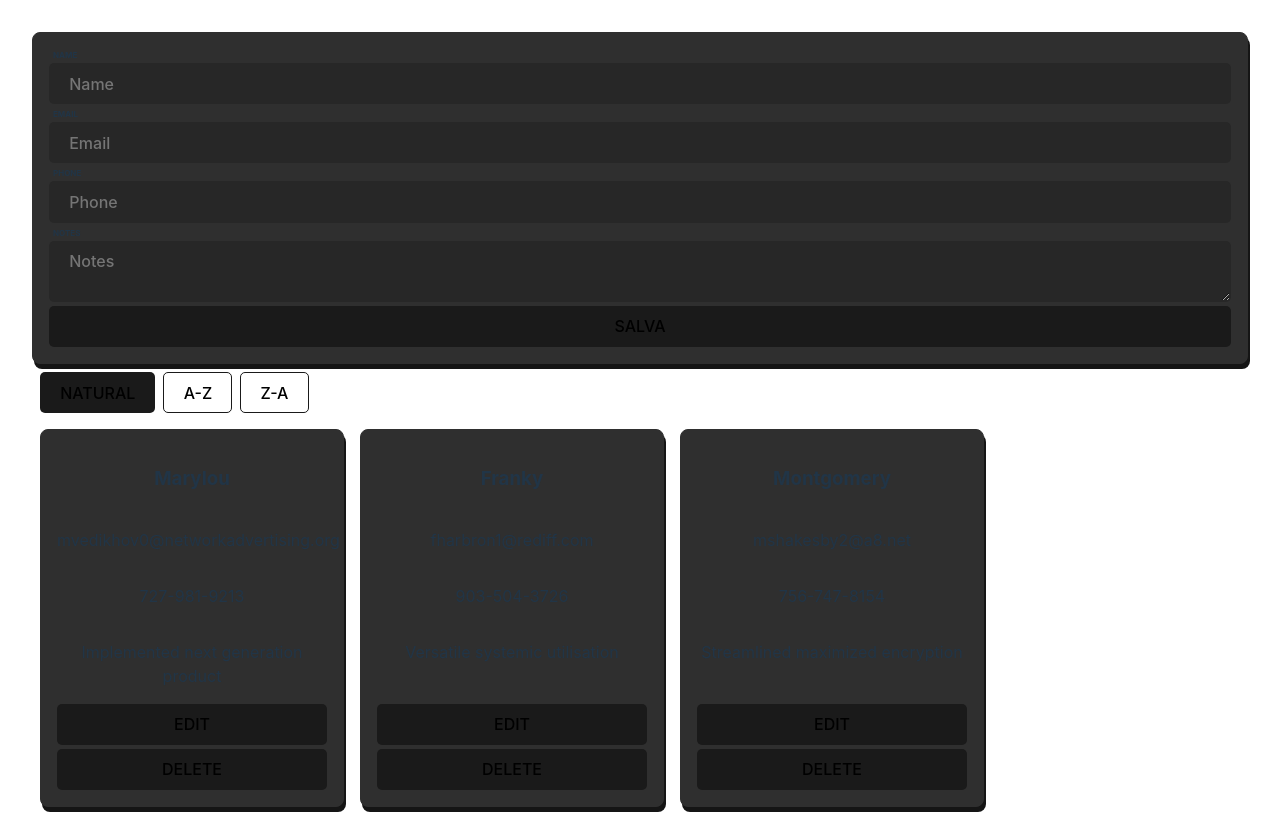
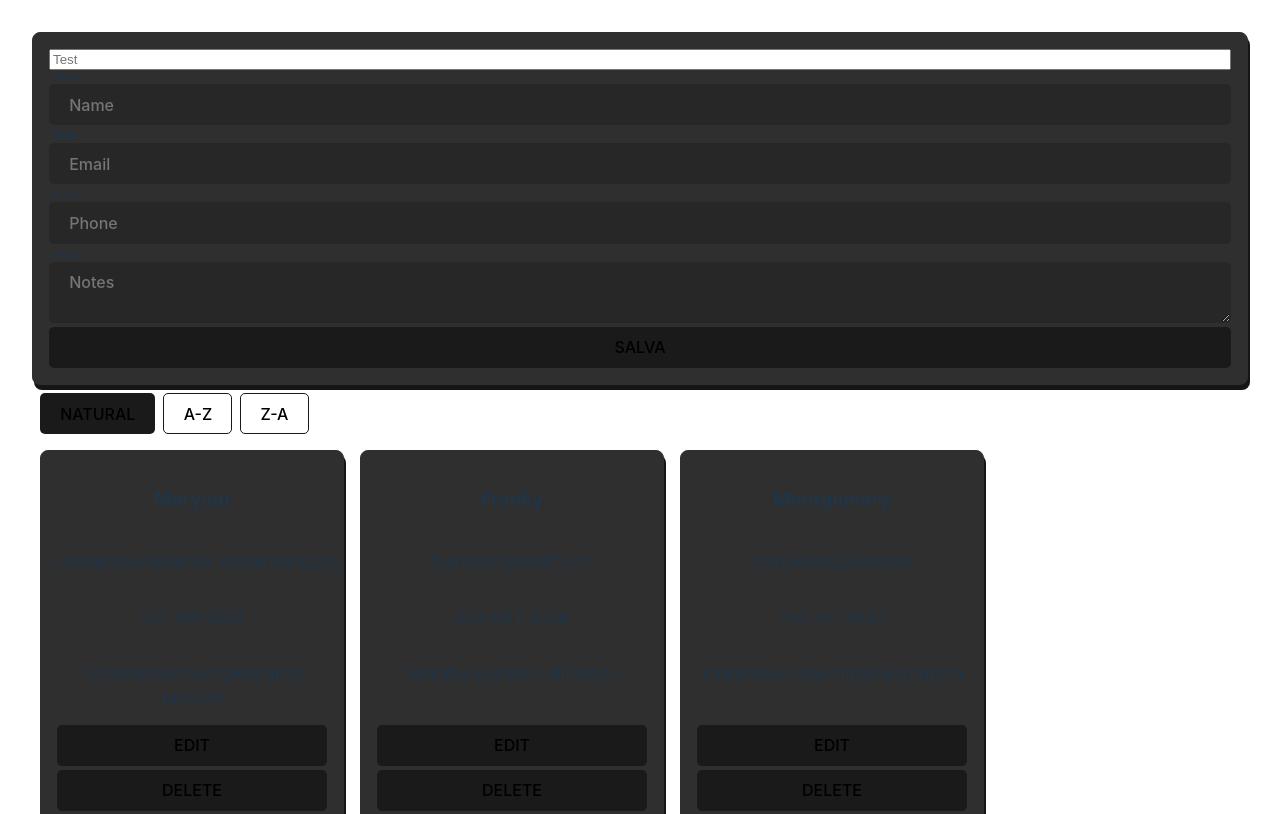
Before and after one commit to FMiscia/react-course, a React (Vite) app: page / in a window 1280 px wide. Shown: the top 814 px of the page. Built offline with nearby package versions, Linux system fonts and the light colour scheme.

Commit message:
Add useRef for HtmlElement

```diff
--- a/src/components/forms/ContactCardForm.tsx
+++ b/src/components/forms/ContactCardForm.tsx
@@ -1,4 +1,4 @@
-import { memo, useState } from 'react'
+import { memo, useRef, useState } from 'react'
 import { ContactModel } from '../../types'
 import { uid } from '../../utils'
 import Button from '../Button'
@@ -14,9 +14,16 @@ function ContactCardFormNoMemo({
     const [email, setEmail] = useState(initialValues?.email ?? '')
     const [phone, setPhone] = useState(initialValues?.phone ?? '')
     const [notes, setNotes] = useState(initialValues?.notes ?? '')
+    const inputRef = useRef<HTMLInputElement>(null)
 
     return (
         <div style={{ display: 'flex', flexDirection: 'column', flex: 1 }}>
+            <input
+                value={name}
+                onChange={(e) => setName(e.target.value)}
+                placeholder="Test"
+                ref={inputRef}
+            />
             <Input
                 value={name}
                 onChange={(e) => setName(e.target.value)}
@@ -52,6 +59,7 @@ function ContactCardFormNoMemo({
                         phone,
                         notes
                     }
+                    inputRef.current?.focus()
                     onSubmit(contact)
                 }}
             />
```
